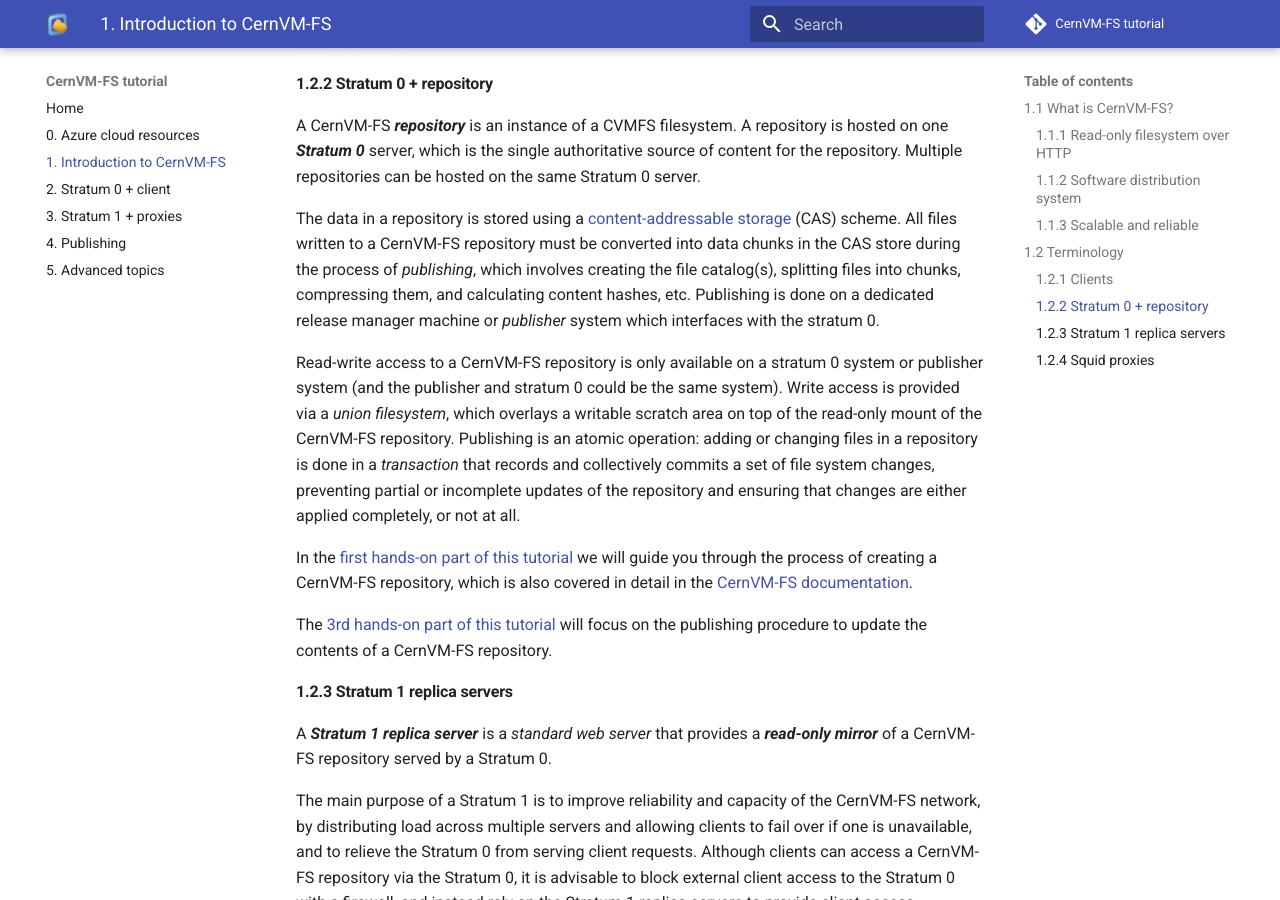
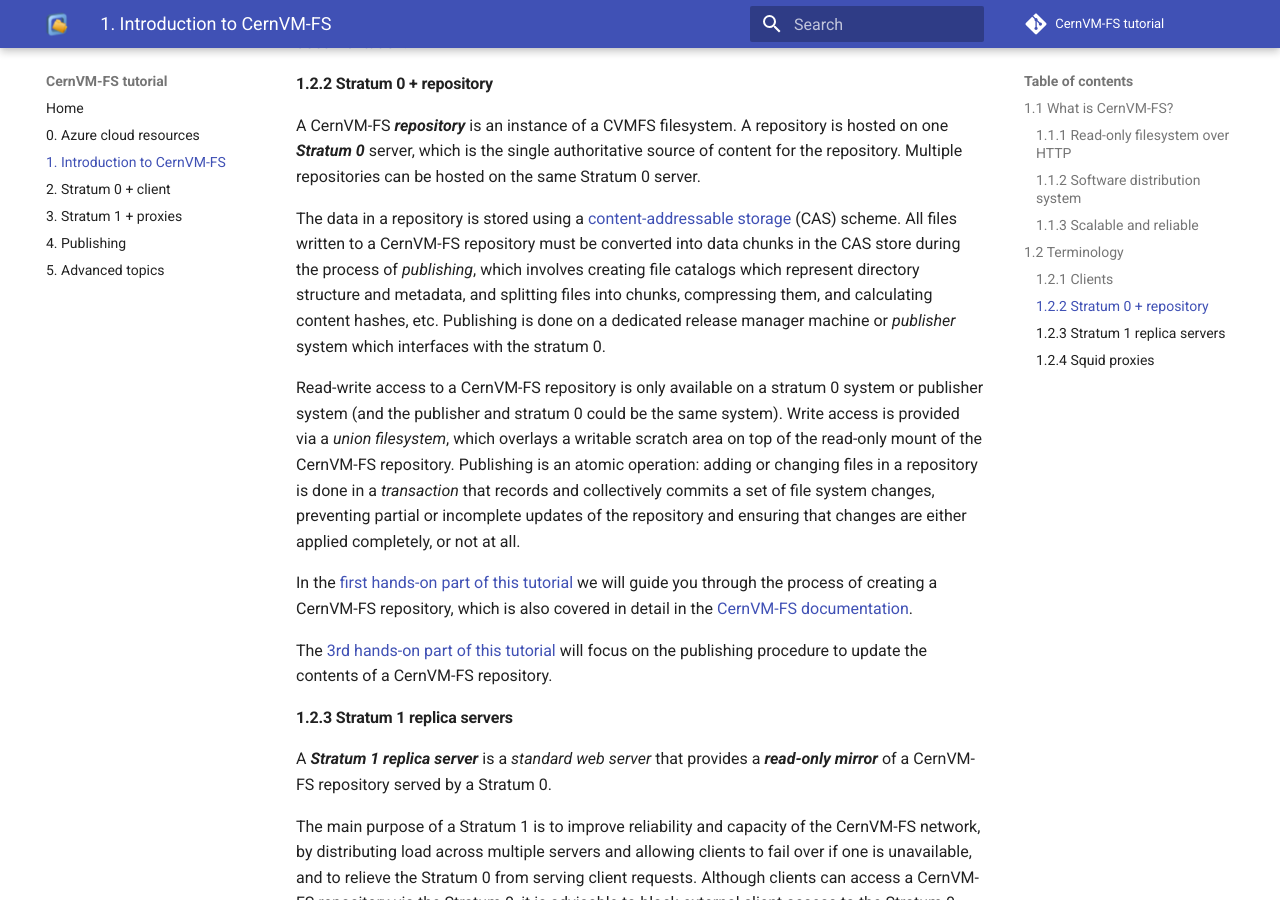
Before and after one commit to cvmfs-contrib/cvmfs-tutorial-2021, an MkDocs documentation site: the page built from docs/01_introduction.md, in a window 1280 px wide and 900 px high, scrolled down 2783 px. Built offline with MkDocs 1.6.1 and Material for MkDocs 9.7.7, drawn with Linux system fonts in a browser that asks for light colours; comment, search, counter and statistics services are not loaded.

Commit message:
describe catalogs

```diff
--- a/docs/01_introduction.md
+++ b/docs/01_introduction.md
@@ -102,7 +102,7 @@
 
 The data in a repository is stored using a [content-addressable storage](https://en.wikipedia.org/wiki/Content-addressable_storage) (CAS) scheme.
 All files written to a CernVM-FS repository must be converted into data chunks in the CAS store during the process of *publishing*,
-which involves creating the file catalog(s), splitting files into chunks, compressing them, and calculating content hashes, etc.
+which involves creating file catalogs which represent directory structure and metadata, and splitting files into chunks, compressing them, and calculating content hashes, etc.
 Publishing is done on a dedicated release manager machine or *publisher* system which interfaces with the stratum 0.
 
 Read-write access to a CernVM-FS repository is only available on a stratum 0 system or publisher system
```
